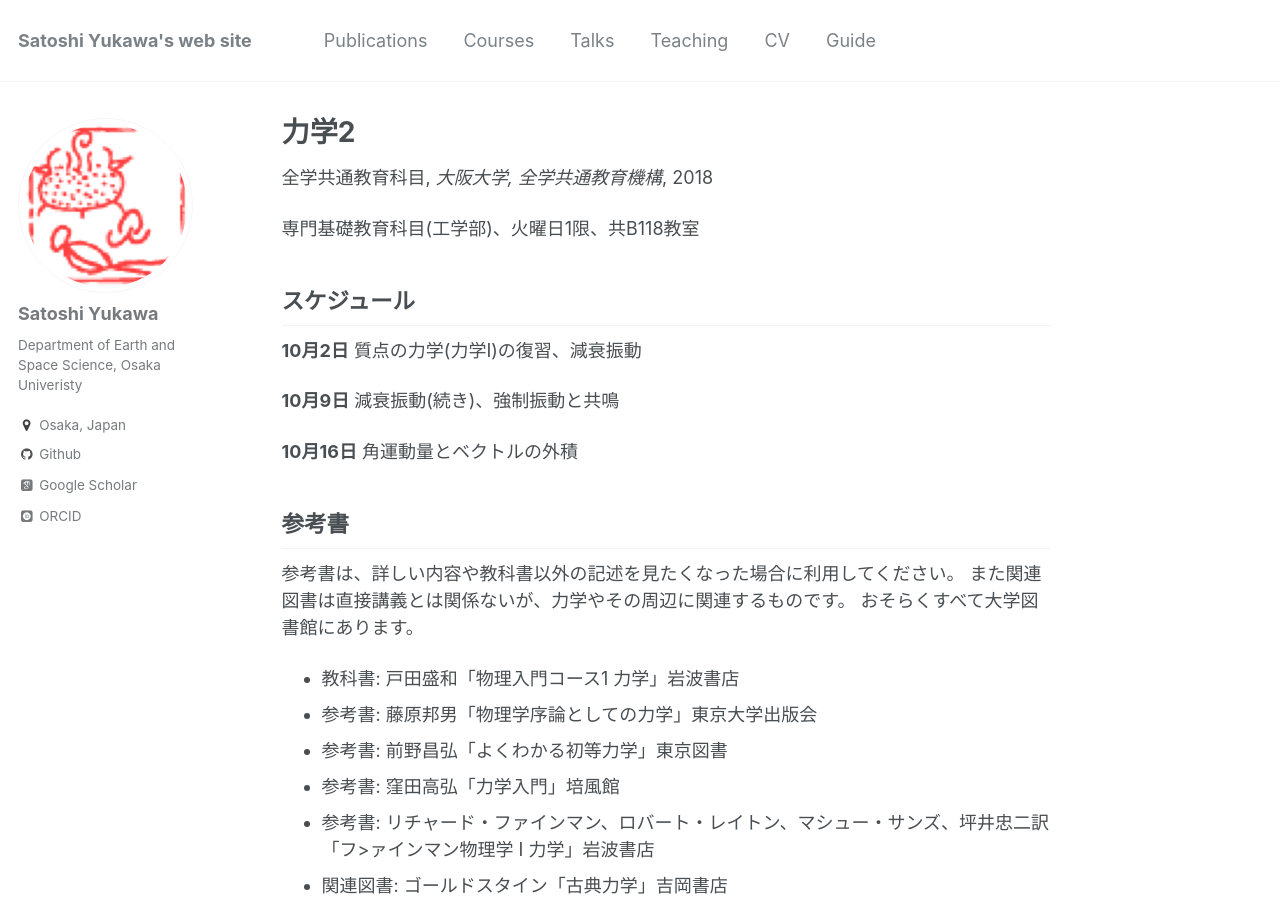
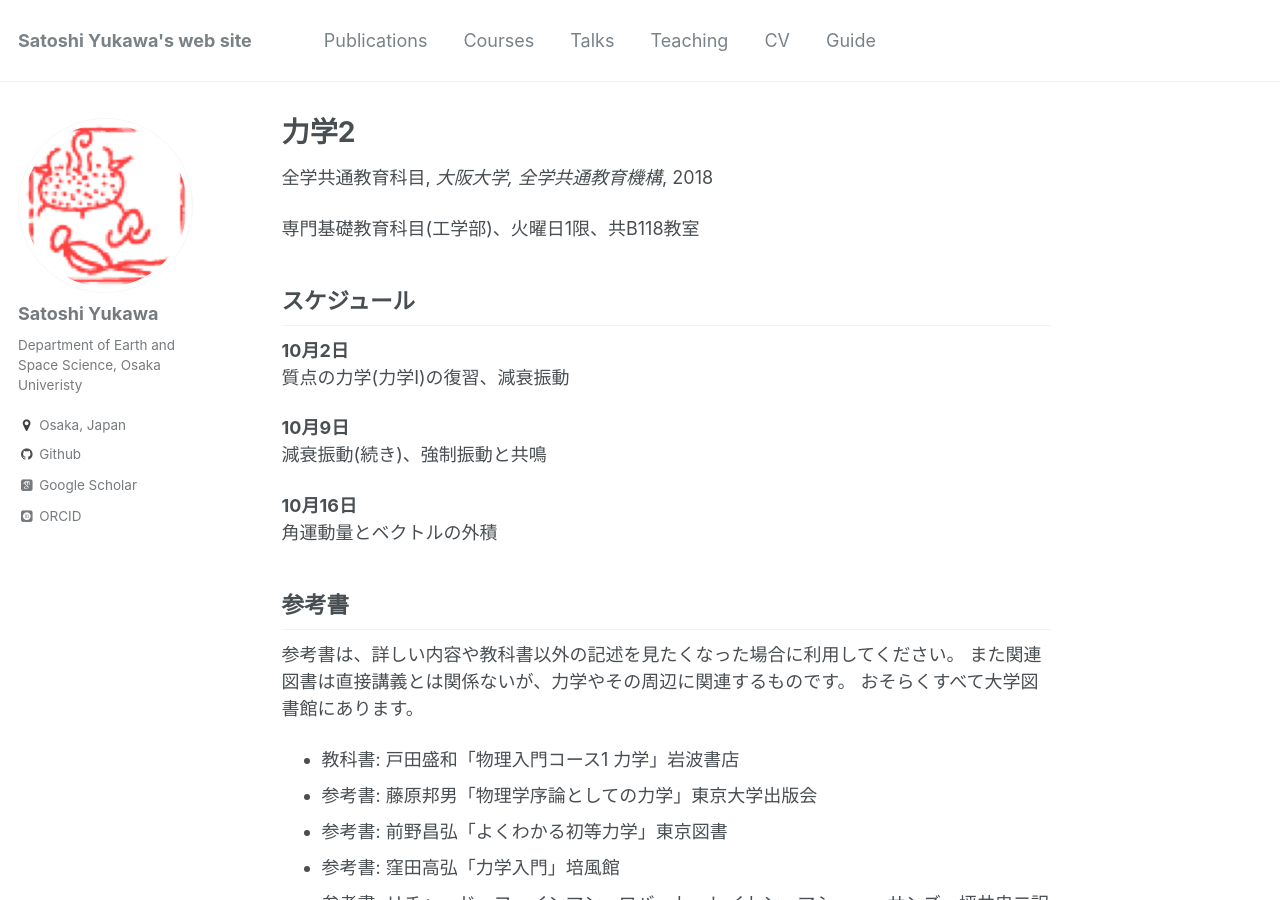
Before and after one commit to stsykw/stsykw.github.io, a Jekyll site: the page built from _courses/2018-autumn-mechanics2.md, in a window 1280 px wide and 900 px high. Built offline with Jekyll 4.4.1, drawn with Linux system fonts in a browser that asks for light colours; some web fonts are replaced.

Commit message:
update contents

```diff
--- a/_courses/2018-autumn-mechanics2.md
+++ b/_courses/2018-autumn-mechanics2.md
@@ -13,13 +13,13 @@ location: "Osaka, Japan"
 スケジュール
 -----
 
-**10月2日**
+**10月2日**\
 質点の力学(力学I)の復習、減衰振動
 
-**10月9日**
+**10月9日**\
 減衰振動(続き)、強制振動と共鳴
 
-**10月16日**
+**10月16日**\
 角運動量とベクトルの外積
 
 
```
